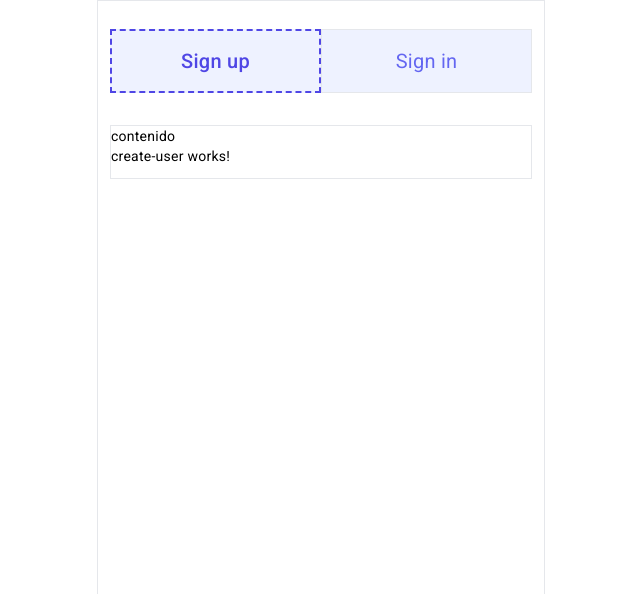
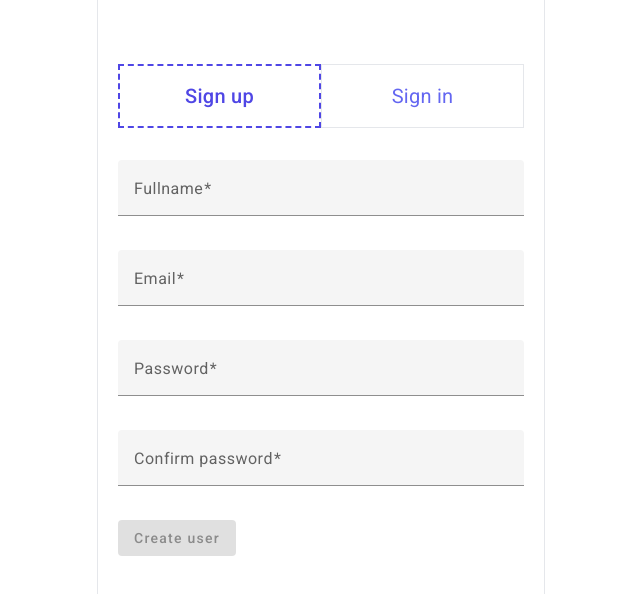
Before and after one commit to HenryAprendo/kamban, an Angular app: page /auth/create in a window 1280 px wide. Shown: the top 594 px of the page, without its empty margins (319-959 px from the left). Built offline with nearby package versions, Linux system fonts and the light colour scheme.

Commit message:
Maquetado y funcionamiento basico del formulario de registro de usuario

```diff
--- a/src/app/auth/components/auth/auth.component.html
+++ b/src/app/auth/components/auth/auth.component.html
@@ -1,7 +1,7 @@
-<section class="max-w-md mx-auto min-h-full py-7 px-3 border">
-  <header class="mb-8">
+<section class="max-w-md mx-auto min-h-full pb-7 pt-16 px-4 border-x md:px-5">
+  <header>
     <nav>
-      <ul class="grid grid-cols-2 h-16 text-indigo-500 bg-indigo-50 text-xl">
+      <ul class="grid grid-cols-2 h-16 text-indigo-500 text-xl">
         <item-link title="Sign up" path="./create" />
         <item-link title="Sign in" path="./login" />
       </ul>
@@ -9,8 +9,7 @@
   </header>
 
   <!-- Content -->
-  <div class="border">
-    contenido
+  <div class="mt-8">
     <router-outlet></router-outlet>
   </div>
 </section>
--- a/src/app/auth/components/create-user/create-user.component.html
+++ b/src/app/auth/components/create-user/create-user.component.html
@@ -1 +1,36 @@
-<p>create-user works!</p>
+
+<form class="space-y-3" [formGroup]="createForm">
+
+  <mat-form-field color="primary" class="w-full">
+    <mat-label>Fullname</mat-label>
+    <input matInput type="text" placeholder="Tom snowden" formControlName="fullname" />
+    <mat-error *ngIf="fullNameField?.hasError('required')" >This field is required</mat-error>
+  </mat-form-field>
+
+  <mat-form-field class="w-full">
+    <mat-label>Email</mat-label>
+    <input matInput type="email" placeholder="tom@hotmail.com" formControlName="email" />
+    <mat-error *ngIf="emailField?.hasError('email')" >Please enter a valid email address</mat-error>
+    <mat-error *ngIf="emailField?.hasError('required')" >Email is required</mat-error>
+  </mat-form-field>
+
+  <mat-form-field class="w-full">
+    <mat-label>Password</mat-label>
+    <input matInput type="password" placeholder="********" formControlName="password"/>
+    <mat-error *ngIf="passwordField?.hasError('required')" >This field is required</mat-error>
+    <mat-error *ngIf="passwordField?.hasError('minlength')" >minimum 8 characters</mat-error>
+  </mat-form-field>
+
+  <mat-form-field class="w-full">
+    <mat-label>Confirm password</mat-label>
+    <input matInput type="password" placeholder="********" formControlName="confirmPassword" />
+    <mat-error *ngIf="confirmPasswordField?.hasError('required')" >This field is required and it must be the same initial password.</mat-error>
+  </mat-form-field>
+
+  <button type="submit" [disabled]="createForm.invalid" mat-raised-button color="primary" >Create user</button>
+</form>
+
+
+   <!-- <div *ngIf="createForm.get('confirmPassword')?.touched && createForm.errors " >
+      <mat-error *ngIf="createForm.hasError('match_password')">They are not the same</mat-error>
+    </div> -->
--- a/src/app/auth/components/create-user/create-user.component.ts
+++ b/src/app/auth/components/create-user/create-user.component.ts
@@ -1,14 +1,57 @@
-import { Component } from '@angular/core';
+import { Component, inject } from '@angular/core';
 import { CommonModule } from '@angular/common';
+import { ReactiveFormsModule, FormBuilder, FormGroup, Validators } from '@angular/forms';
+import { MyValidators } from './../../../util/validators';
+
+import { MatInputModule } from '@angular/material/input';
+import { MatFormFieldModule } from '@angular/material/form-field';
+import { MatButtonModule } from '@angular/material/button';
+
+
 
 @Component({
   selector: 'app-create-user',
   standalone: true,
-  imports: [CommonModule],
+  imports: [CommonModule, MatFormFieldModule, MatInputModule, MatButtonModule, ReactiveFormsModule],
   templateUrl: './create-user.component.html',
   styles: [
   ]
 })
 export class CreateUserComponent {
 
+  fb = inject(FormBuilder);
+
+  createForm!:FormGroup;
+
+  constructor(){
+    this.formBuilder();
+  }
+
+  private formBuilder(){
+    this.createForm = this.fb.group(
+      {
+        fullname: ['',[Validators.required]],
+        email: ['', [Validators.required, Validators.email]],
+        password: ['', [Validators.required, Validators.minLength(8)]],
+        confirmPassword: ['',[Validators.required]]
+      },
+      {
+        validators: MyValidators.matchPasswords
+      }
+    );
+  }
+
+  get fullNameField(){
+    return this.createForm?.get('fullname');
+  }
+  get emailField(){
+    return this.createForm?.get('email');
+  }
+  get passwordField(){
+    return this.createForm?.get('password');
+  }
+  get confirmPasswordField(){
+    return this.createForm?.get('confirmPassword');
+  }
+
 }
--- /dev/null
+++ b/src/app/util/validators.ts
@@ -0,0 +1,19 @@
+
+import { AbstractControl, ValidationErrors, ValidatorFn } from "@angular/forms";
+
+export class MyValidators {
+
+  /**
+   * El argumento control tiene el valor actual del control que ejecuto la funcion y ademas con el podemos obtener los demas controles del formulario.
+   */
+  static matchPasswords(control:AbstractControl): ValidationErrors | null {
+    const password = control.get('password')?.value;
+    const confirmPassword = control.get('confirmPassword')?.value;
+
+    return password === confirmPassword
+            ? null
+            : { match_password: true }
+
+  }
+
+}
```
